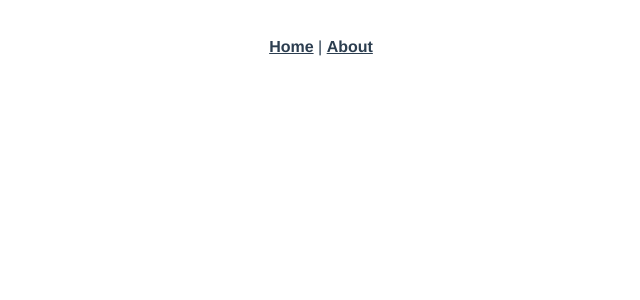
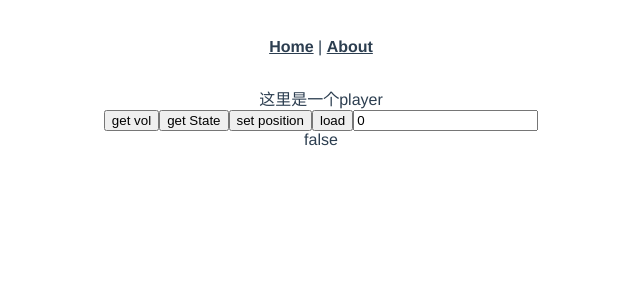
Before and after one commit to jijiaxin1808/spotify-jjx, a Vue app: page /player in a window 1280 px wide. Shown: the top 300 px of the page, without its empty margins (319-959 px from the left). Built offline with nearby package versions, Linux system fonts and the light colour scheme.

Commit message:
feat: player 新增spotify组件, 待完善.jpg

```diff
--- a/public/index.html
+++ b/public/index.html
@@ -14,4 +14,5 @@
     <div id="app"></div>
     <!-- built files will be auto injected -->
   </body>
+  <script src="https://sdk.scdn.co/spotify-player.js"></script>
 </html>
--- /dev/null
+++ b/src/components/Player.vue
@@ -0,0 +1,79 @@
+<template>
+  <div class="hello">
+      <div>这里是一个player</div>
+      <button @click="getVol"> get vol</button>
+      <button @click="getState"> get State</button>
+      <button @click="setPosition">set position</button>
+      <button @click="load">load</button>
+      <input v-model.number="position" />
+      <div>{{loaded}}</div>
+  </div>
+</template>
+
+<script lang="ts">
+import { Component, Vue, Prop } from 'vue-property-decorator'
+import { getAccessToken } from '../utils/access'
+interface PlayerResponce {
+  device_id: string;
+}
+interface SpotifyPlyer {
+  getVolume: () => {};
+}
+@Component
+export default class Player extends Vue {
+  public player: any = null;
+  public loaded = false;
+  public name = '111'
+  public position = 0
+  @Prop() private playerName = 'spotify@jjxweb'
+  created () {
+    window.onSpotifyWebPlaybackSDKReady = () => {
+      const token = getAccessToken()
+      this.player = new window.Spotify.Player({
+        name: this.playerName,
+        getOAuthToken: (cb: any) => { cb(token) },
+        volume: 0.5
+      })
+      this.loaded = true
+      console.log(this.loaded, 'loaddone')
+      this.player.addListener('ready', (res: PlayerResponce) => {
+        const { device_id: deviceId } = res
+        const spotifyUrl = 'spotify:track:2ksFoEsRPJ7R25j4VDGSeV'
+        fetch(`https://api.spotify.com/v1/me/player/play?device_id=${deviceId}`, {
+          method: 'PUT',
+          body: JSON.stringify({ uris: [spotifyUrl] }),
+          headers: {
+            'Content-Type': 'application/json',
+            Authorization: `Bearer ${token}`
+          }
+        })
+      })
+      this.player.connect()
+    }
+  }
+
+  getState () {
+    if (!this.loaded) return null
+    this.player.getCurrentState().then((state: any) => {
+      console.log(state)
+    })
+  }
+
+  getVol () {
+    if (!this.loaded) return null
+    this.player.getVolume().then((volume: number) => {
+      const volPercentage = volume * 100
+      console.log(`The volume of the player is ${volPercentage}%`)
+    }).catch((err: any) => console.log(err))
+  }
+
+  load () {
+    this.loaded = !this.loaded
+  }
+
+  setPosition () {
+    console.log(this.position)
+    this.player.seek(this.position * 1000)
+  }
+}
+</script>
--- a/src/router/index.ts
+++ b/src/router/index.ts
@@ -2,6 +2,7 @@ import Vue from 'vue'
 import VueRouter, { RouteConfig } from 'vue-router'
 import Home from '../views/Home.vue'
 import AuthCallback from '../components/AuthCallback.vue'
+import Player from '../components/Player.vue'
 Vue.use(VueRouter)
 
 const routes: Array<RouteConfig> = [
@@ -14,6 +15,11 @@ const routes: Array<RouteConfig> = [
     path: '/callback',
     name: 'callback',
     component: AuthCallback
+  },
+  {
+    path: '/player',
+    name: 'player',
+    component: Player
   },
   {
     path: '/about',
--- a/src/views/Home.vue
+++ b/src/views/Home.vue
@@ -2,16 +2,18 @@
   <div class="home">
     <img alt="Vue logo" src="../assets/logo.png">
     <HelloWorld msg="Welcome to Your Vue.js + TypeScript App"/>
+    <Player />
   </div>
 </template>
 
 <script lang="ts">
 import { Component, Vue } from 'vue-property-decorator'
 import HelloWorld from '@/components/HelloWorld.vue' // @ is an alias to /src
-
+import Player from '@/components/Player.vue'
 @Component({
   components: {
-    HelloWorld
+    HelloWorld,
+    Player
   }
 })
 export default class Home extends Vue {}
```
Also changed, not shown: src/shims-vue.d.ts (+9 -2 lines), .eslintrc.js.
